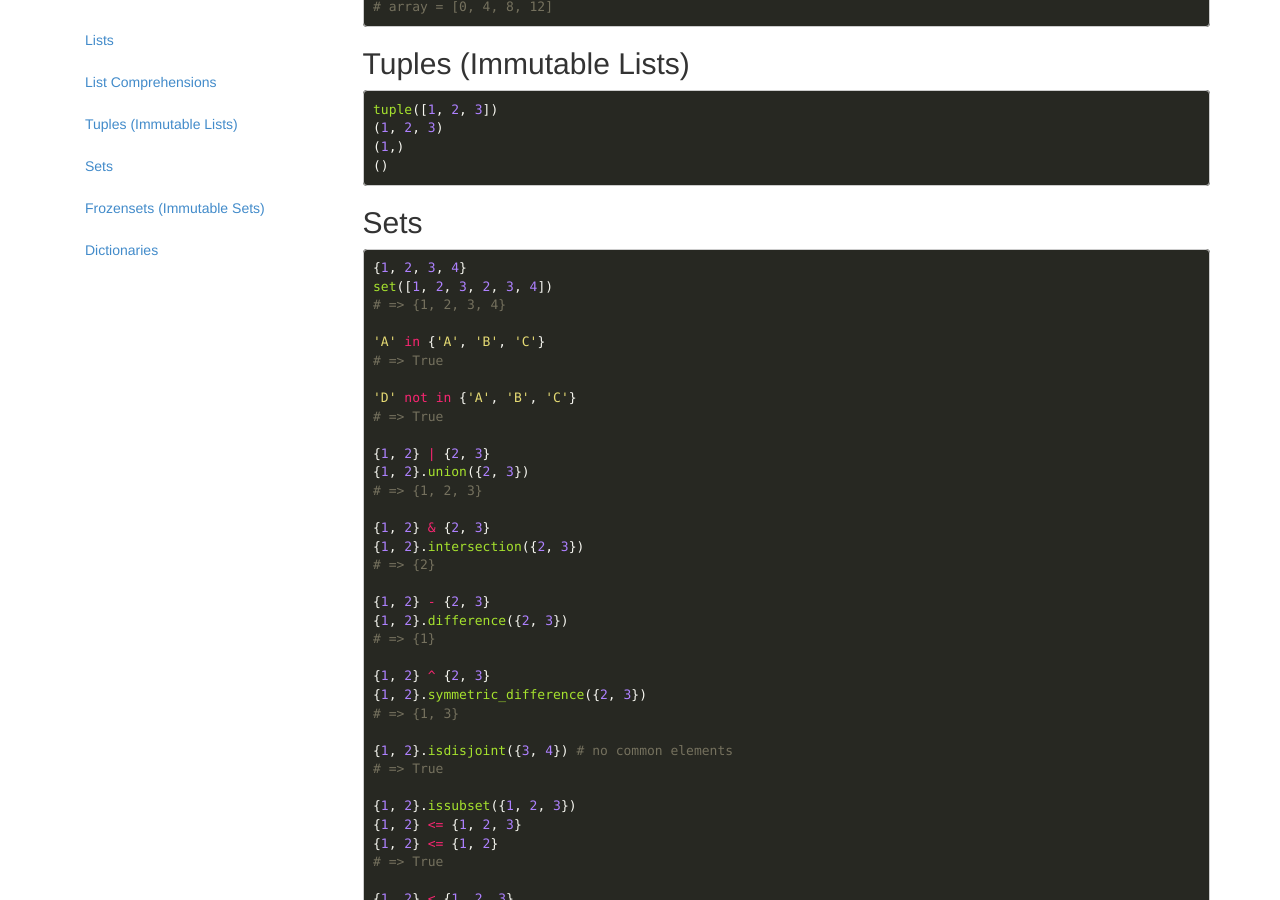
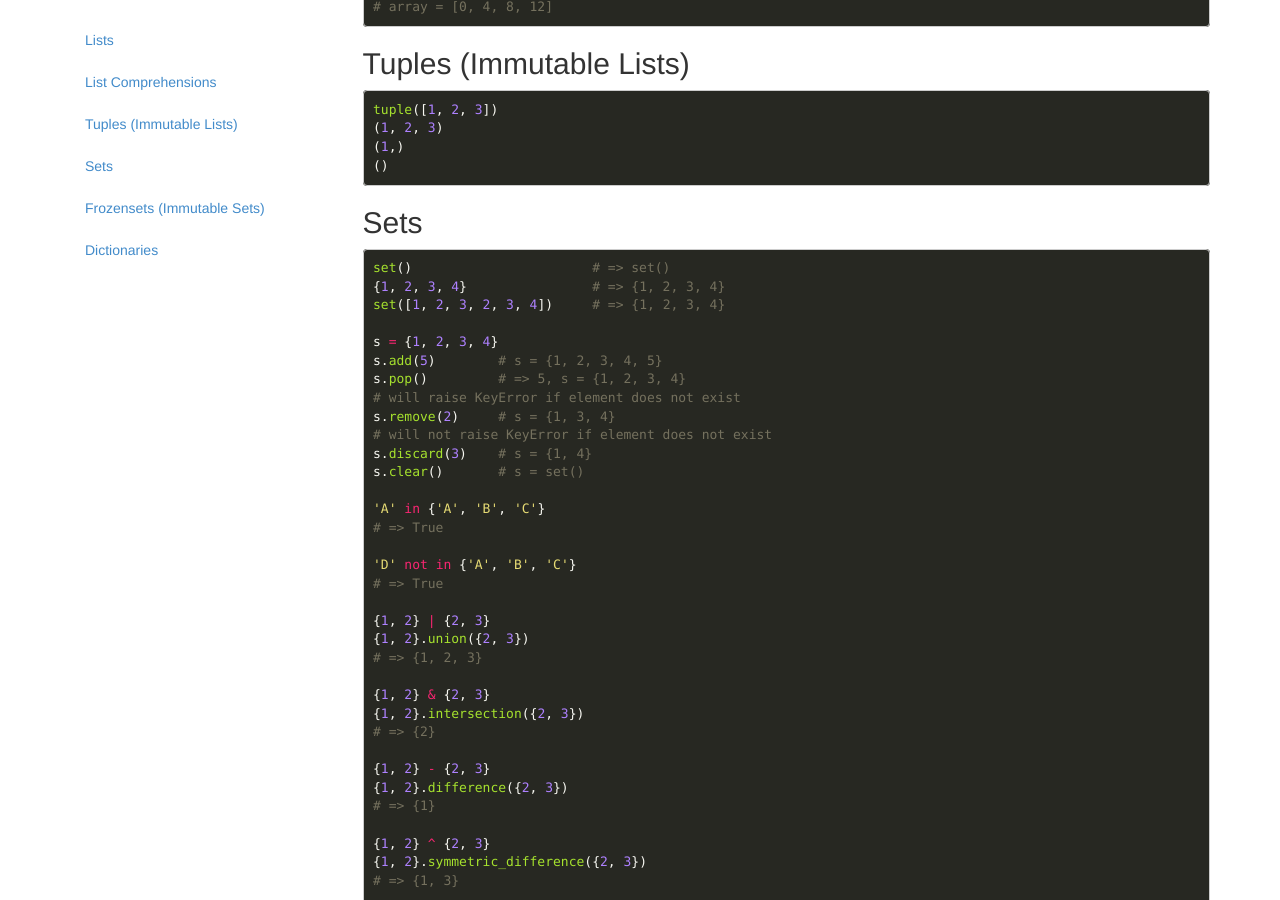
Before and after one commit to steelywing/python-quick-reference, a Jekyll site: the page built from data-structures.md, in a window 1280 px wide and 900 px high, scrolled down 1270 px. Built offline with Jekyll 4.4.1, drawn with Linux system fonts in a browser that asks for light colours; nearby versions of some CDN libraries; Markdown is read by kramdown in place of the engine named in the settings.

Commit message:
update sets

````diff
--- a/data-structures.md
+++ b/data-structures.md
@@ -71,9 +71,18 @@ tuple([1, 2, 3])
 
 ## Sets
 ``` python
-{1, 2, 3, 4}
-set([1, 2, 3, 2, 3, 4])
-# => {1, 2, 3, 4}
+set()                       # => set()
+{1, 2, 3, 4}                # => {1, 2, 3, 4}
+set([1, 2, 3, 2, 3, 4])     # => {1, 2, 3, 4}
+
+s = {1, 2, 3, 4}
+s.add(5)        # s = {1, 2, 3, 4, 5}
+s.pop()         # => 5, s = {1, 2, 3, 4}
+# will raise KeyError if element does not exist
+s.remove(2)     # s = {1, 3, 4}
+# will not raise KeyError if element does not exist
+s.discard(3)    # s = {1, 4}
+s.clear()       # s = set()
 
 'A' in {'A', 'B', 'C'}
 # => True
````
